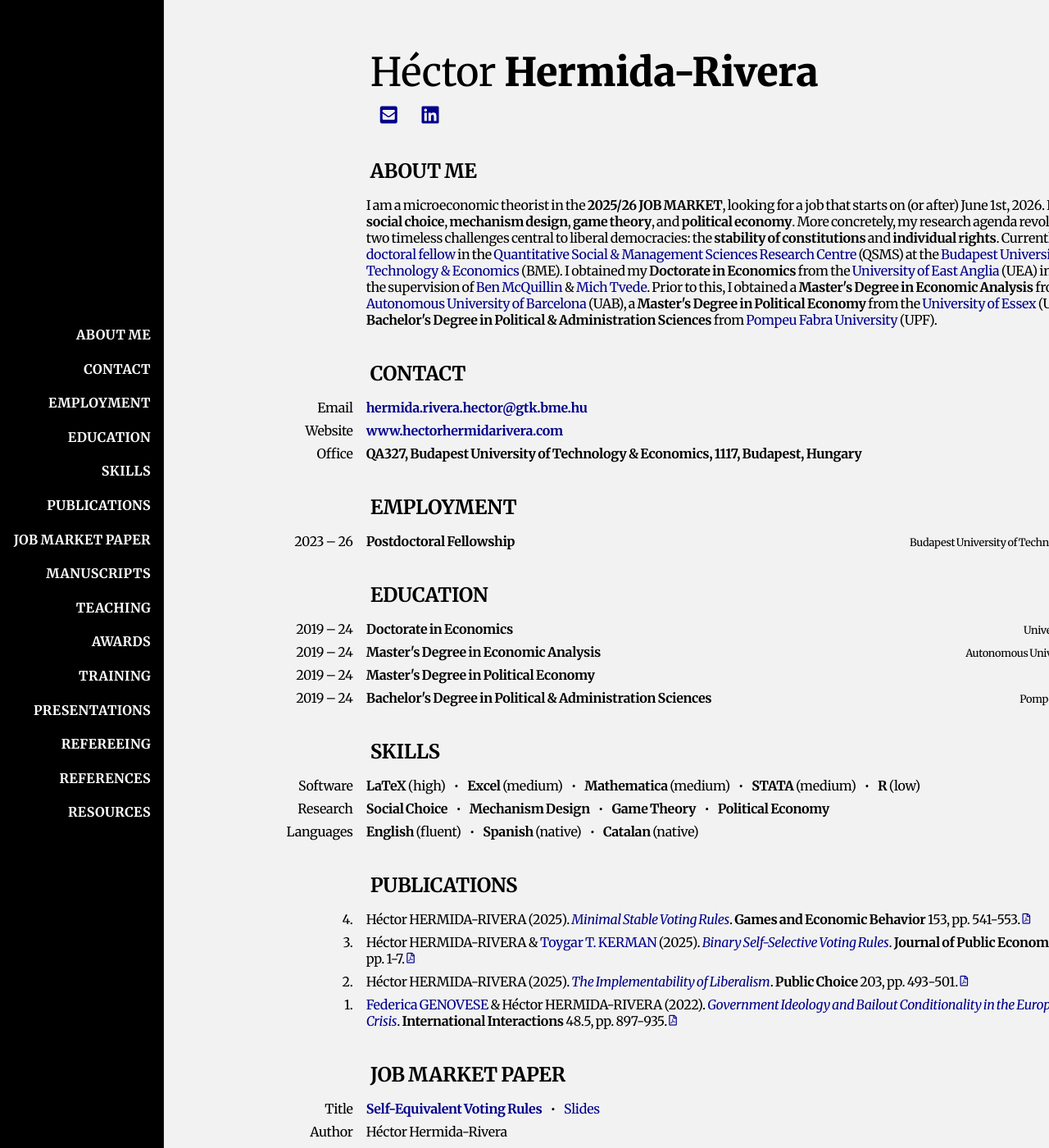
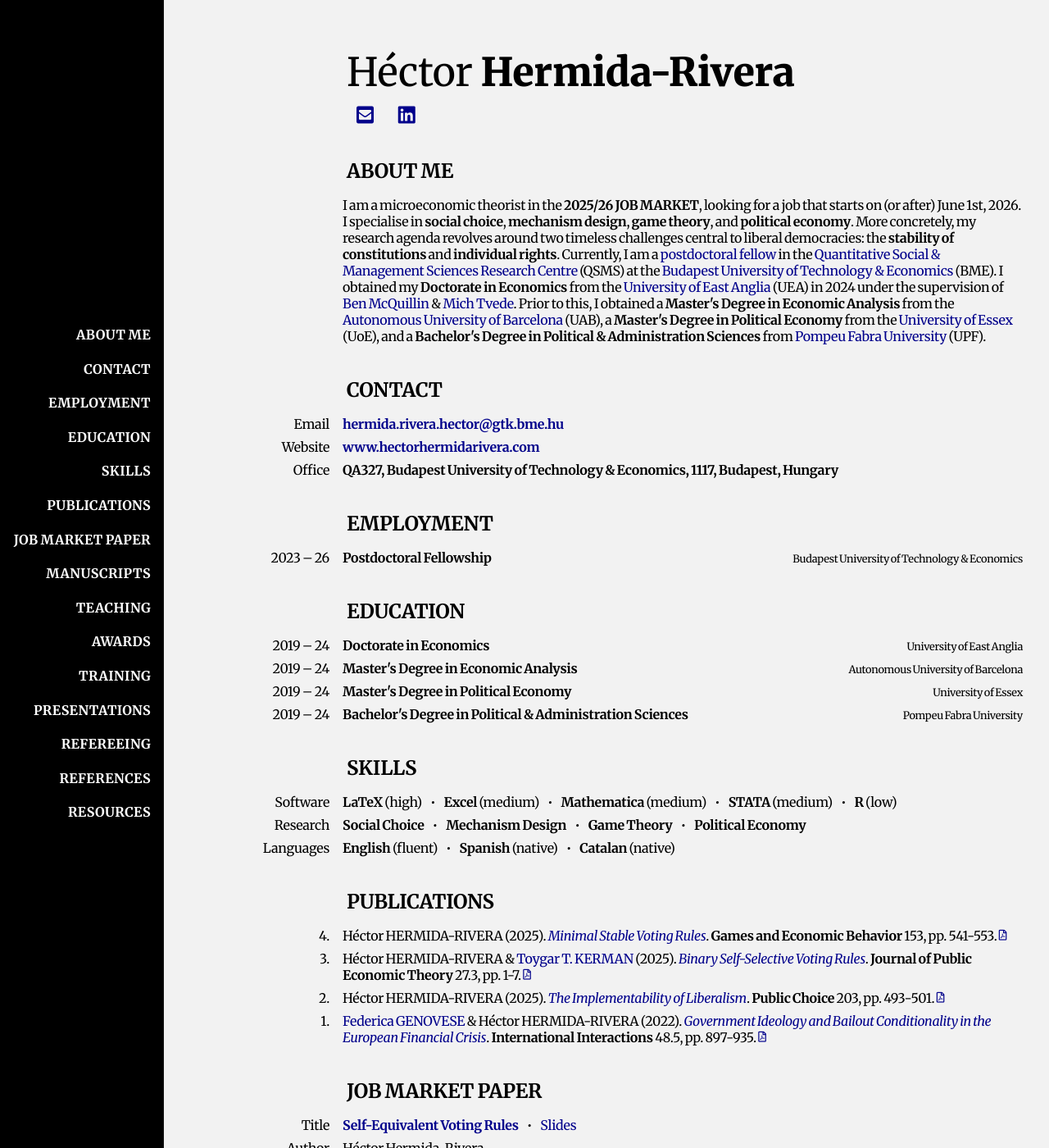
Before and after one commit to HectorHermidaRivera/hectorhermidarivera.github.io, a Jekyll site: the page built from index.md, in a window 1280 px wide and 1400 px high. Shown: the whole window at 82% size. Built offline with Jekyll 4.4.1, drawn with Linux system fonts in a browser that asks for light colours; a style sheet for code colours, icons or effects is not loaded; some of the changed text lies outside the part shown.

Commit message:
Update style.css

```diff
--- a/assets/css/style.css
+++ b/assets/css/style.css
@@ -13,19 +13,18 @@ body {
   box-sizing: border-box;
 }
 
-/* Screens larger than iPad 11" */
 @media (min-width: 1195px) {
+  body {
+    display: flex;
+    justify-content: center;  /* centers all content */
+  }
+
   .content {
-    width: 1194px;       /* text width same as iPad 11" */
-
-    /* Left margin grows slowly, right margin grows twice as fast */
-    margin-left: calc(200px + (100vw - 1194px) / 3);
-    margin-right: calc((100vw - 1194px) * 2 / 3);
-
-    padding: 2.5vw;      /* keep internal padding */
+    max-width: 1194px;        /* fix text width equal to iPad 11" */
+    margin-left: 200px;       /* reserve space for sidebar */
+    padding: 2.5vw;
     box-sizing: border-box;
   }
-}
 
 /* Align main name with second column */
 .main-name {
```
